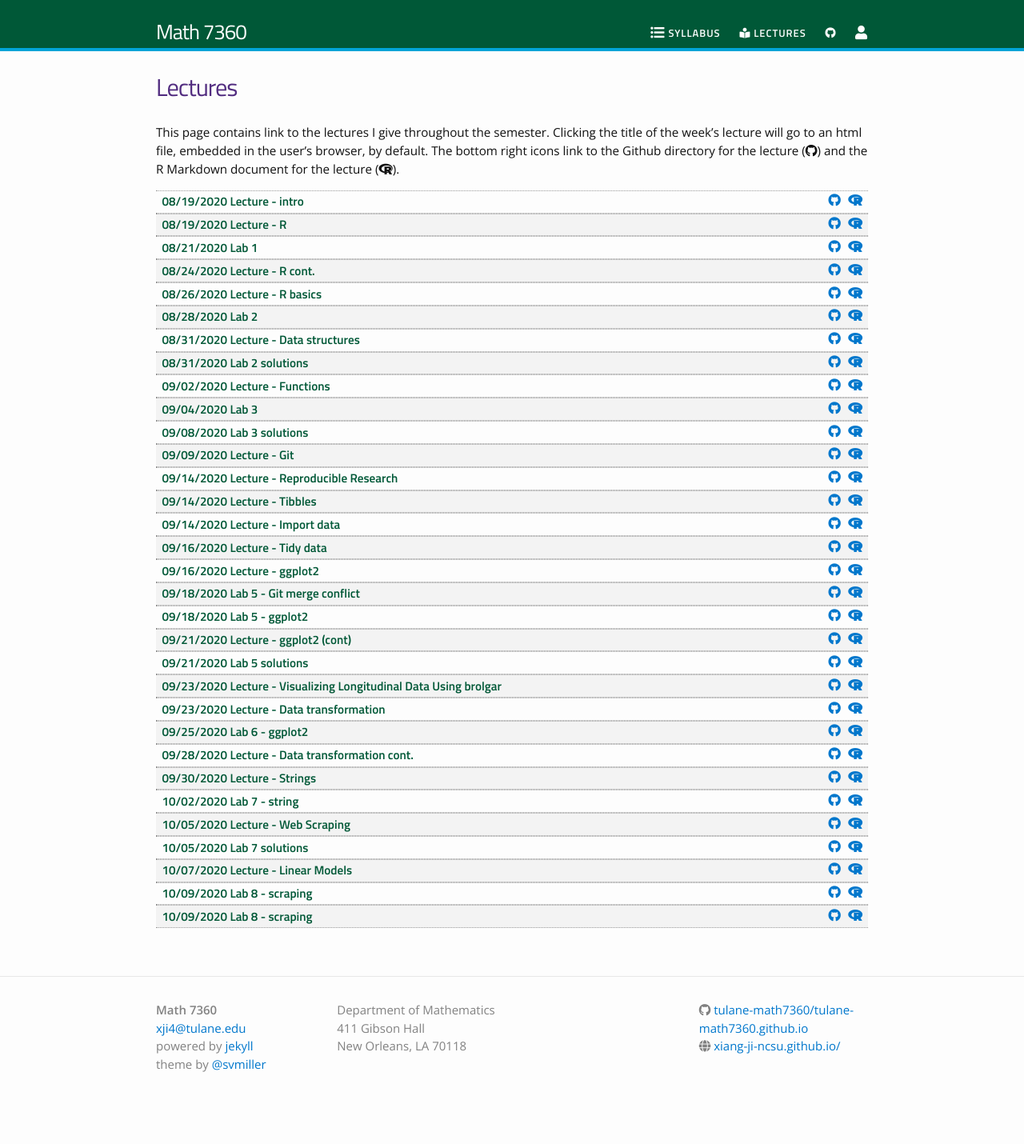
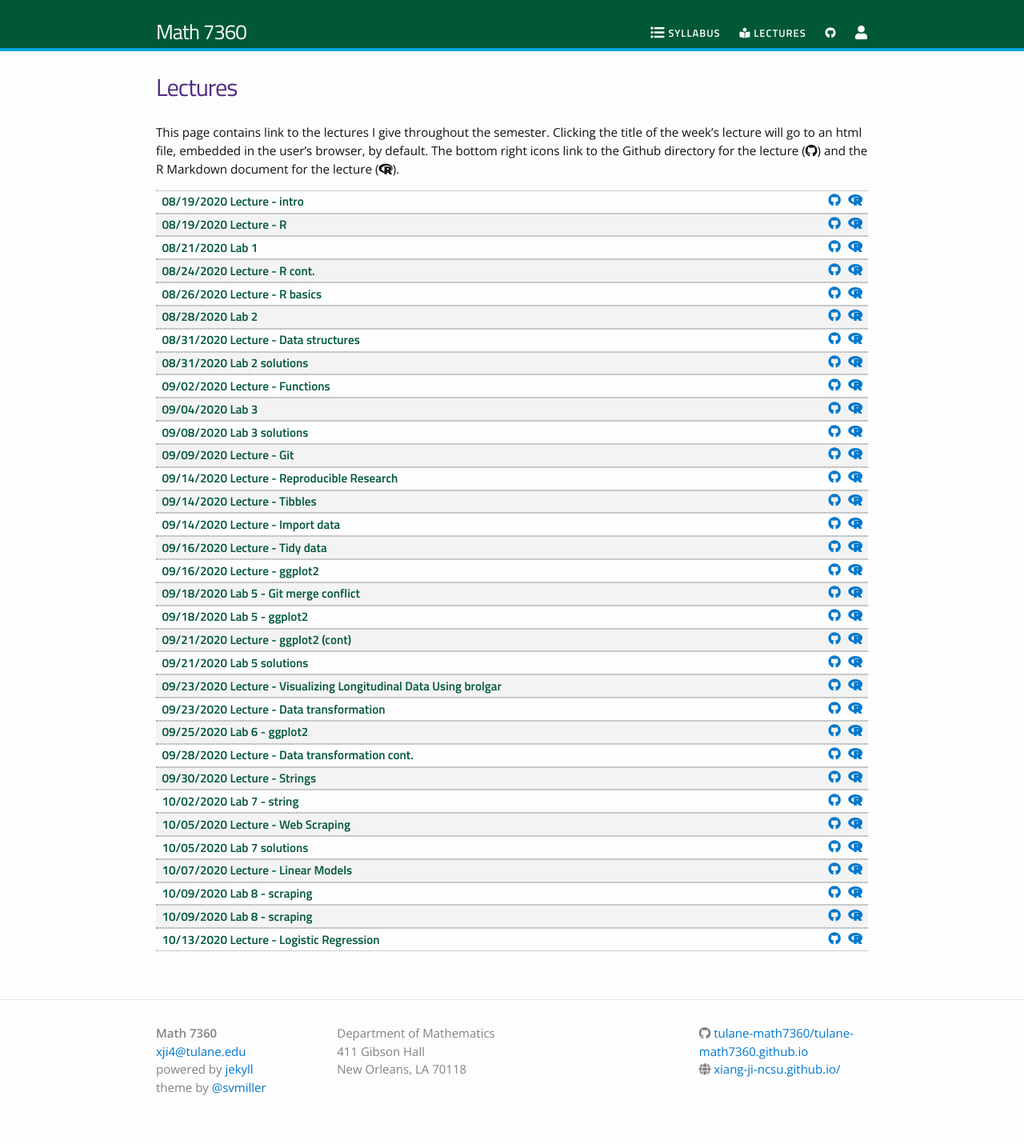
Before and after one commit to tulane-math7360/tulane-math7360.github.io, a Jekyll site: the page built from lectures.md, in a window 1280 px wide. Shown: the whole page at 80% size. Built offline with Jekyll 4.4.1, drawn with Linux system fonts in a browser that asks for light colours; nearby versions of some CDN libraries; before the commit the page ends 1401 px from its top, so only the background shows below that.

Commit message:
publish lecture

```diff
--- a/_data/lectures.yml
+++ b/_data/lectures.yml
@@ -157,3 +157,8 @@
   filename: lab_08_scraping
   dirname: slides/lab-08-scraping_keys
   tldr: "Week 8 lab 8 solutions"
+
+- title: "10/13/2020 Lecture - Logistic Regression"
+  filename: logistic_regression
+  dirname: slides/16-logistic_regression
+  tldr: "Week 9 lecture 16"
```
